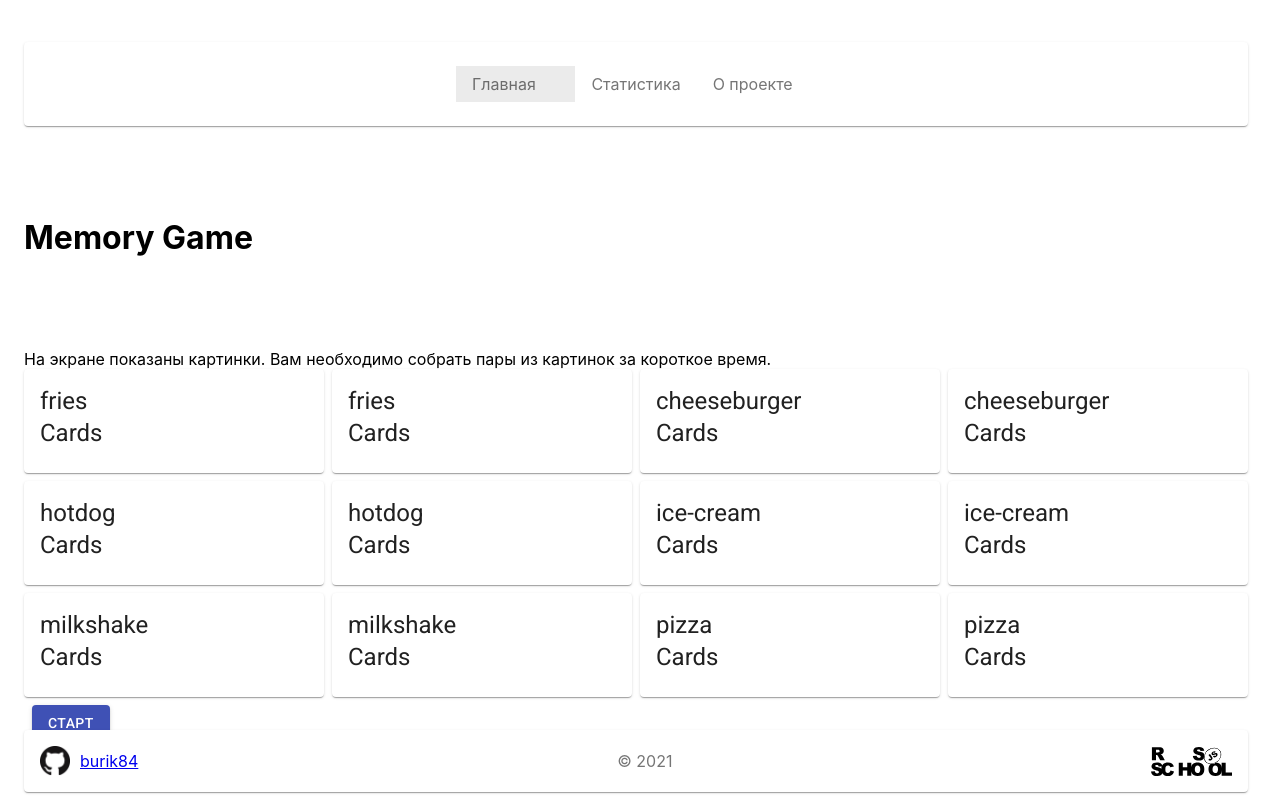
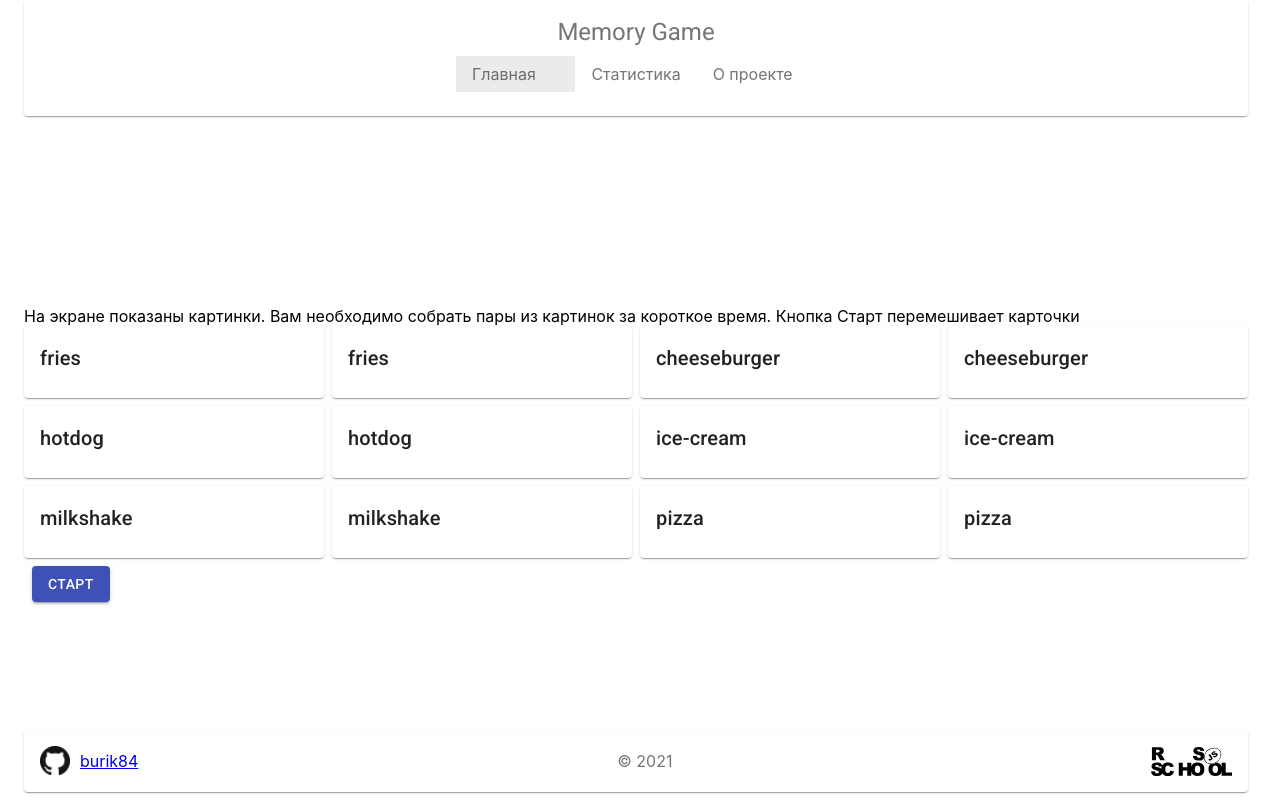
Before and after one commit to burik84/react-game, a React (Create React App) app in the folder react-game/: page / in a window 1280 px wide. Built offline with nearby package versions, Linux system fonts and the light colour scheme.

Commit message:
feat: add card flip logic

```diff
--- a/react-game/src/App.tsx
+++ b/react-game/src/App.tsx
@@ -1,7 +1,8 @@
 import React, { useEffect, useState } from 'react';
 import { BrowserRouter as Router, Route, Switch } from 'react-router-dom';
-import { Container, Grid, Paper } from '@material-ui/core';
+import { Container, Grid, Paper, Typography } from '@material-ui/core';
 import { makeStyles, createStyles, Theme } from '@material-ui/core/styles';
+import { sizing } from '@material-ui/system';
 
 import Home from './components/pages/Home/Home';
 import About from './components/pages/About/About';
@@ -47,18 +48,12 @@ function App() {
             container
             spacing={1}
             direction="row"
-            justify="space-between"
-            alignItems="center"
             className={classes.grid}
           >
-            <Grid item xs={12}>
+            <Grid item xs={12} >
               <Paper className={classes.paper}>
                 <Header />
               </Paper>
-            </Grid>
-
-            <Grid item xs={12}>
-              <h1>Memory Game</h1>
             </Grid>
 
             <Grid item xs={12}>
--- a/react-game/src/components/Game/Game.tsx
+++ b/react-game/src/components/Game/Game.tsx
@@ -91,7 +91,7 @@ const Game: React.FC<TProps> = ({
 
   useEffect(() => {
     if (cardsChosen.length === 2) {
-      setTimeout(checkMatch, 500);
+      setTimeout(checkMatch, 1000);
     }
   }, [cardsChosen]);
 
@@ -116,23 +116,17 @@ const Game: React.FC<TProps> = ({
   };
 
   const flipCard = (event: any, name: string) => {
-    // console.log(event.currentTarget.dataset.id);
 
     const cardID = event.currentTarget.dataset.id;
-    console.log(cardID, name);
     setCardsChosen((prev) => [...prev, name]);
     setCardsID((prev) => [...prev, cardID]);
-    console.log();
   };
   const checkMatch = () => {
-    console.log('проверка совпадений');
     const optionsOneID = cardsChosenID[0];
     const optionsTwoID = cardsChosenID[1];
 
     const optionsOne = cardsChosen[0];
     const optionsTwo = cardsChosen[1];
-
-    console.log(optionsOneID, optionsTwoID);
 
     if (optionsOneID === optionsTwoID) {
       console.log('Нажали на одну и ту же карточку');
@@ -156,6 +150,8 @@ const Game: React.FC<TProps> = ({
           clickCards={flipCard}
           cardsData={cardsData}
           isGame={isGame}
+          cardsDataWon={cardsWon}
+          cardsChosenID={cardsChosenID}
         />
         {!isGame && (
           <div className={classes.root}>
--- a/react-game/src/components/layout/GameCard/GameCard.tsx
+++ b/react-game/src/components/layout/GameCard/GameCard.tsx
@@ -5,7 +5,7 @@ import { Paper, Grid, Card, CardContent, Typography } from '@material-ui/core';
 const useStyles = makeStyles((theme: Theme) =>
   createStyles({
     root: {
-      minWidth: 275,
+      minWidth: 105,
     },
     card: {
       cursor: 'pointer',
@@ -17,10 +17,31 @@ type TProps = {
   name: string;
   index: number;
   clickCards: any;
+  isGame:boolean;
+  cardsDataWon:any;
+  cardsChosenID:any;
 };
 
-const GameCard: React.FC<TProps> = ({ grid, name, index, clickCards }) => {
+const GameCard: React.FC<TProps> = ({ grid, name, index, clickCards,isGame,cardsDataWon,cardsChosenID }) => {
   const classes = useStyles();
+  let text:string=''
+  let answer:boolean=false
+  console.log(cardsDataWon)
+  const isFlip=()=>{
+    if(index===+cardsChosenID[0] ||index===+cardsChosenID[1]){
+      return isGame?name:name
+    }else {
+      return isGame?'Unknown':name
+    }
+  }
+  text=isFlip()
+    cardsDataWon.forEach((item:string)=>{
+      if(name===item){
+        text=name
+        answer=true
+      }
+    })
+
   return (
     <Grid
       item
@@ -31,11 +52,8 @@ const GameCard: React.FC<TProps> = ({ grid, name, index, clickCards }) => {
     >
       <Card className={classes.root}>
         <CardContent>
-          <Typography variant="h5" component="h3">
-            {name}
-          </Typography>
-          <Typography variant="h5" component="h3">
-            Cards
+          <Typography variant="h6" component="h3">
+            {text}
           </Typography>
         </CardContent>
       </Card>
--- a/react-game/src/components/layout/GameFields/GameFields.tsx
+++ b/react-game/src/components/layout/GameFields/GameFields.tsx
@@ -16,9 +16,11 @@ type TProps = {
   clickCards: any;
   cardsData: any;
   isGame: boolean;
+  cardsDataWon:any;
+  cardsChosenID:any;
 };
 
-const GameFilds: React.FC<TProps> = ({ clickCards, cardsData, isGame }) => {
+const GameFilds: React.FC<TProps> = ({ clickCards, cardsData, isGame,cardsDataWon,cardsChosenID }) => {
   const classes = useStyles();
 
   return (
@@ -39,6 +41,9 @@ const GameFilds: React.FC<TProps> = ({ clickCards, cardsData, isGame }) => {
             index={index}
             key={index}
             clickCards={clickCards}
+            isGame={isGame}
+            cardsChosenID={cardsChosenID}
+            cardsDataWon={cardsDataWon}
           />
         ))}
       </Grid>
--- a/react-game/src/components/layout/Header.tsx
+++ b/react-game/src/components/layout/Header.tsx
@@ -29,7 +29,9 @@ const Header = () => {
 
   return (
     <header>
+      <Typography variant="h5" component="h1"> Memory Game </Typography>
       <Box className={classes.root} component="nav">
+
         <List component="ul" className={classes.list}>
           <ListItem
             button
--- a/react-game/src/components/pages/Home/Home.tsx
+++ b/react-game/src/components/pages/Home/Home.tsx
@@ -25,12 +25,9 @@ const Home: React.FC<TProps> = () => {
     setCounter(0);
     setResultTime(0);
     setWinner(false);
-    console.log('start game');
-    // console.log(result);
   };
 
   const stopGame = () => {
-    console.log('stop game');
     setStartGame(false);
   };
 
@@ -45,7 +42,6 @@ const Home: React.FC<TProps> = () => {
     setResultTime(time);
     setData(time, counter);
   };
-  console.log('состояние победы - ', winner);
   return (
     <div>
       {isGame && (
@@ -61,7 +57,7 @@ const Home: React.FC<TProps> = () => {
         <p>
           {' '}
           На экране показаны картинки. Вам необходимо собрать пары из картинок
-          за короткое время.{' '}
+          за короткое время. Кнопка Старт перемешивает карточки{' '}
         </p>
       )}
       <Game
```
